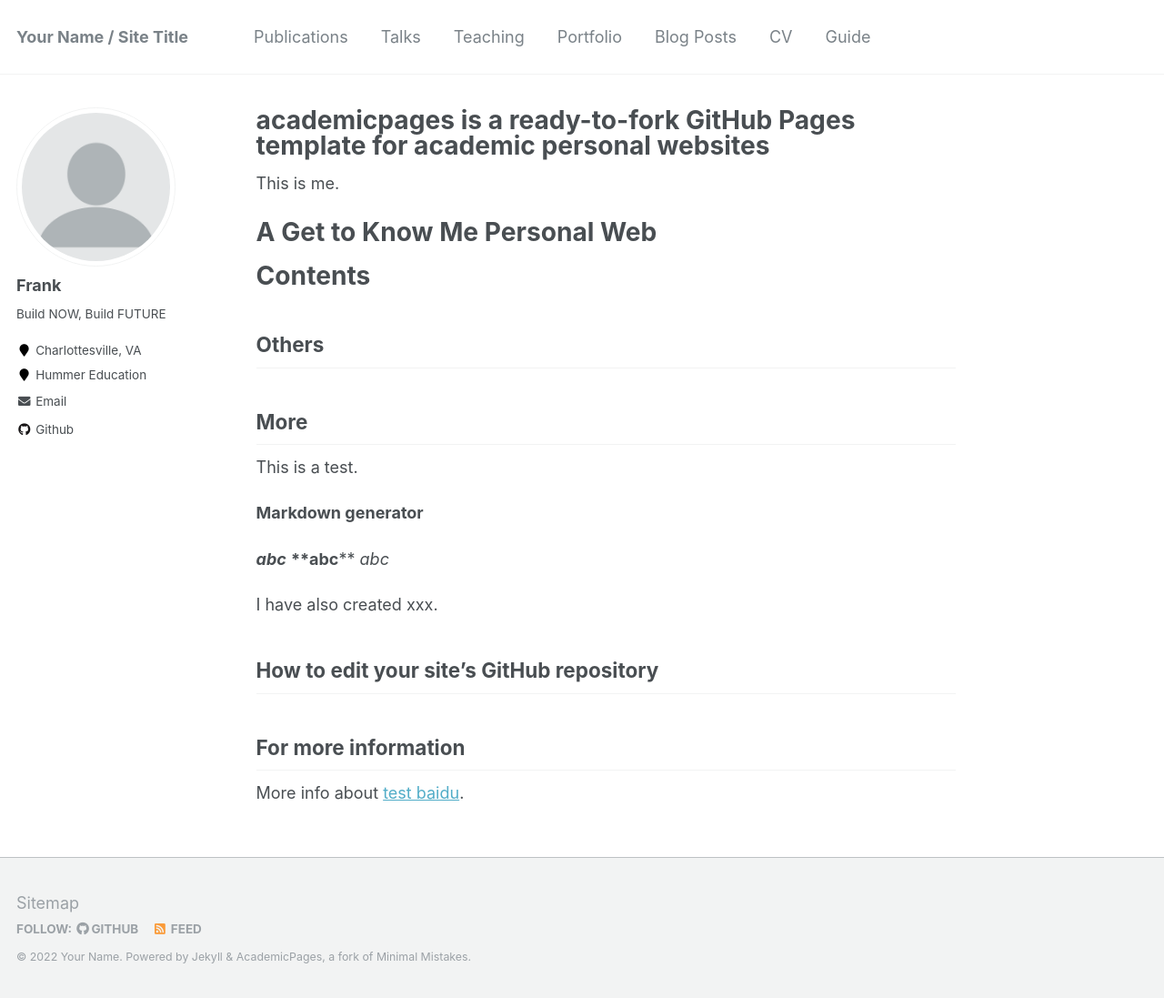
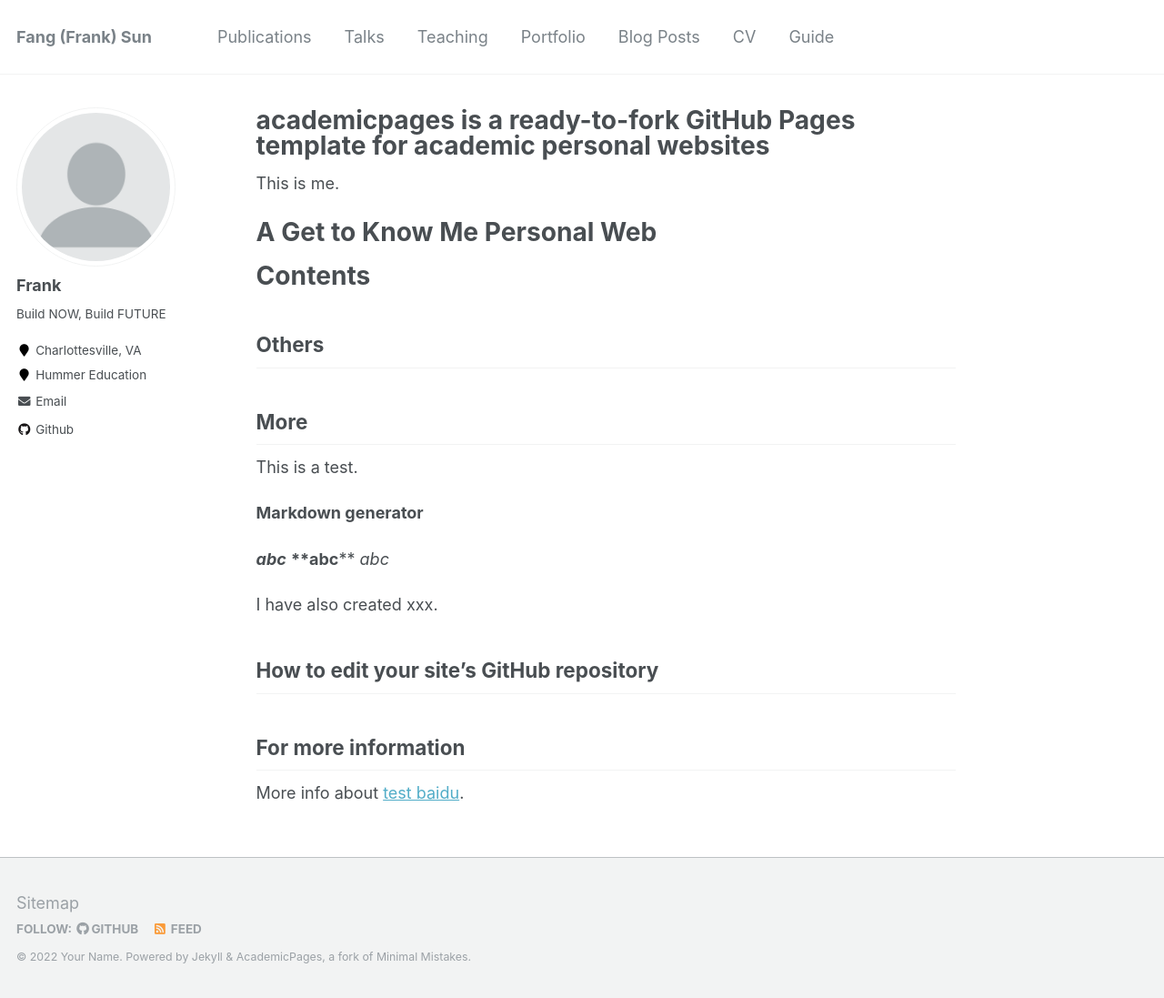
Before and after one commit to FangFrankSun/AcademicPage, a Jekyll site: the page built from _pages/about.md, in a window 1280 px wide and 1097 px high. Shown: the whole window at 91% size. Built offline with Jekyll 4.4.1, drawn with Linux system fonts in a browser that asks for light colours.

Commit message:
Update _config.yml
1

```diff
--- a/_config.yml
+++ b/_config.yml
@@ -7,7 +7,7 @@
 
 # Site Settings
 locale                   : "en-US"
-title                    : "Your Name / Site Title"
+title                    : "Fang (Frank) Sun"
 title_separator          : "-"
 name                     : &name "Your Name"
 description              : &description "personal description"
```
